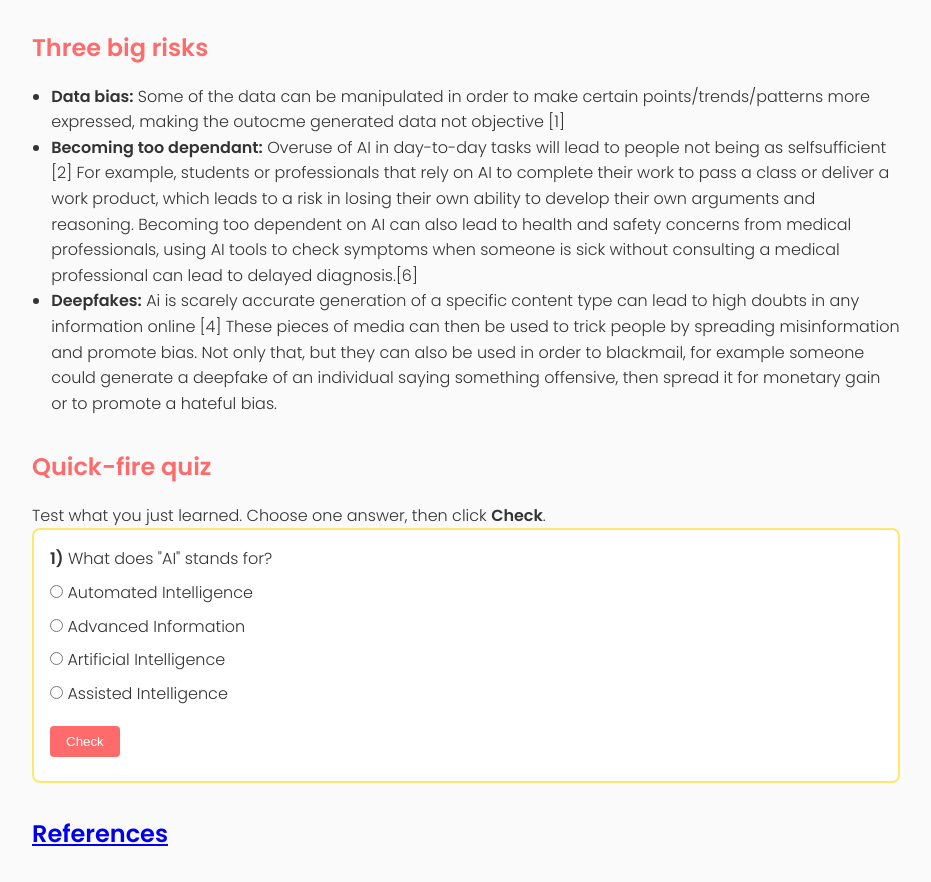
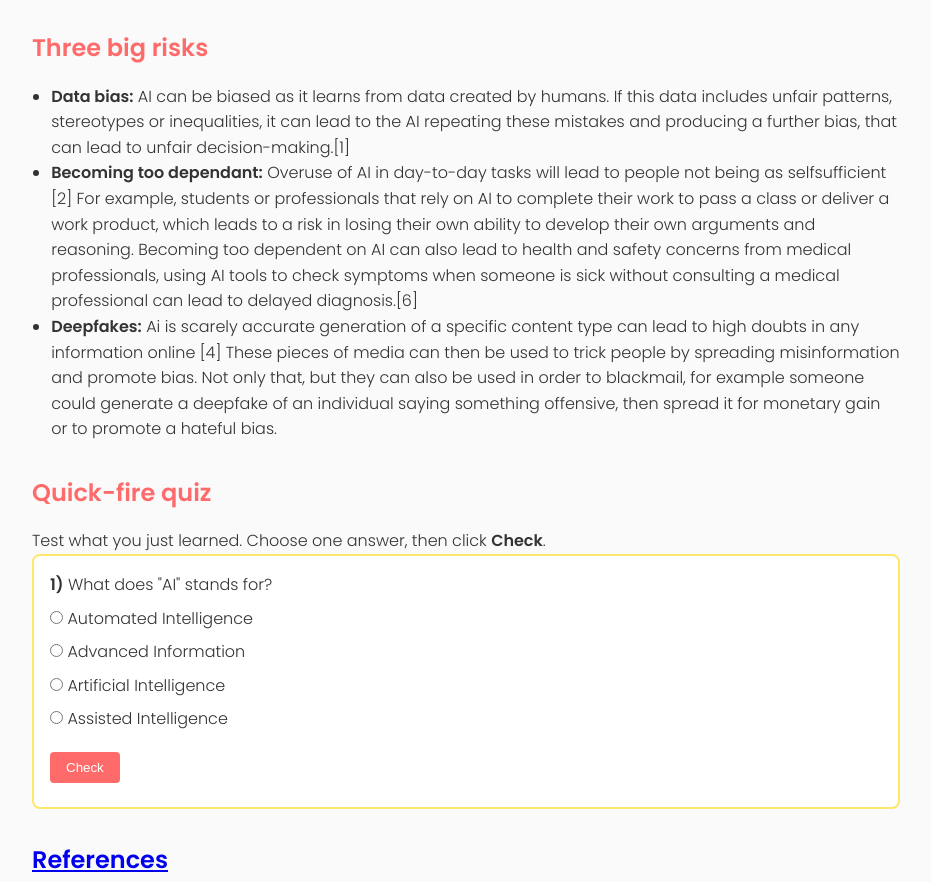
Before and after one commit to mosuguowarimasu/website, a plain HTML site: page index.html in a window 1280 px wide. Shown: the part 1213-2095 px from the top of the page, without its empty margins (174-1105 px from the left). Drawn offline with Linux system fonts and the light colour scheme.

Commit message:
Update index.html

```diff
--- a/index.html
+++ b/index.html
@@ -69,7 +69,7 @@
     <section id="risks">
       <h2>Three big risks</h2>
       <ul class="risk-list">
-        <li><strong>Data bias:</strong> Some of the data can be manipulated in order to make certain points/trends/patterns more expressed, making the outocme generated data not objective [1]</li>
+        <li><strong>Data bias:</strong> AI can be biased as it learns from data created by humans. If this data includes unfair patterns, stereotypes or inequalities, it can lead to the AI repeating these mistakes and producing a further bias, that can lead to unfair decision-making.[1]</li>
         <li><strong>Becoming too dependant:</strong> Overuse of AI in day-to-day tasks will lead to people not being as selfsufficient [2] For example, students or professionals that rely on AI to complete their work to pass a class or deliver a work product, which leads to a risk in losing their own ability to develop their own arguments and reasoning. Becoming too dependent on AI can also lead to health and safety concerns from medical professionals, using AI tools to check symptoms when someone is sick without consulting a medical professional can lead to delayed diagnosis.[6]</li>
         <li><strong>Deepfakes:</strong> Ai is scarely accurate generation of a specific content type can lead to high doubts in any information online [4] These pieces of media can then be used to trick people by spreading misinformation and promote bias. Not only that, but they can also be used in order to blackmail, for example someone could generate a deepfake of an individual saying something offensive, then spread it for monetary gain or to promote a hateful bias.</li>
       </ul>
```
